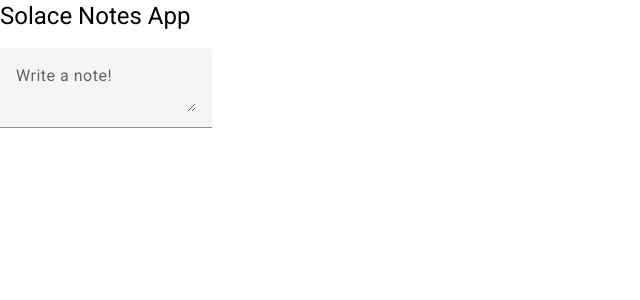
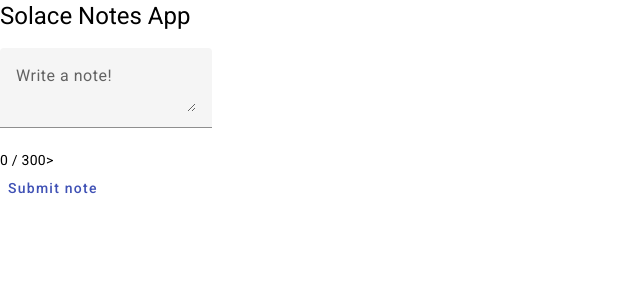
Before and after one commit to kagombos/solace-notes, an Angular app in the folder solace-notes-frontend/: page / in a window 1280 px wide. Shown: the top 300 px of the page, without its empty margins (0-640 px from the left). Built offline with nearby package versions, Linux system fonts and the light colour scheme.

Commit message:
basic notes form

```diff
--- a/solace-notes-frontend/src/app/app.component.html
+++ b/solace-notes-frontend/src/app/app.component.html
@@ -1,5 +1,11 @@
 <h1>Solace Notes App</h1>
 
 <mat-form-field>
-  <textarea matInput placeholder="Write a note!"></textarea>
+  <textarea matInput placeholder="Write a note!" [formControl]="note"></textarea>
+  <div *ngIf="note.invalid && note.errors">
+    <mat-error *ngIf="note.errors['minlength']">Note must be at least {{ MIN_CHARACTERS }} characters</mat-error>
+    <mat-error *ngIf="note.errors['maxlength']">Note must be at most {{ MAX_CHARACTERS }} characters</mat-error>
+  </div>
 </mat-form-field>
+<div>{{ note.value?.length }} / {{ MAX_CHARACTERS }}></div>
+<button mat-button color="primary" (click)="submit()">Submit note</button>
--- a/solace-notes-frontend/src/app/app.component.ts
+++ b/solace-notes-frontend/src/app/app.component.ts
@@ -1,4 +1,5 @@
 import { Component } from '@angular/core';
+import { FormBuilder, FormControl, Validators } from '@angular/forms';
 
 @Component({
   selector: 'app-root',
@@ -6,5 +7,22 @@ import { Component } from '@angular/core';
   styleUrls: ['./app.component.scss']
 })
 export class AppComponent {
-  title = 'solace-notes-frontend';
+  MIN_CHARACTERS = 20
+  MAX_CHARACTERS = 300
+
+  note: any;
+  fb = new FormBuilder()
+
+  ngOnInit() {
+    this.note = new FormControl('', {
+      validators: [Validators.minLength(this.MIN_CHARACTERS), Validators.maxLength(this.MAX_CHARACTERS)],
+    })
+  }
+
+  submit() {
+    console.log(this.note)
+    if (this.note.valid) {
+      console.log("success!")
+    }
+  }
 }
```
Also changed, not shown: solace-notes-frontend/src/app/app.module.ts (+6 -1 lines), 1 other file (tests, documents, lock files or other folders).
